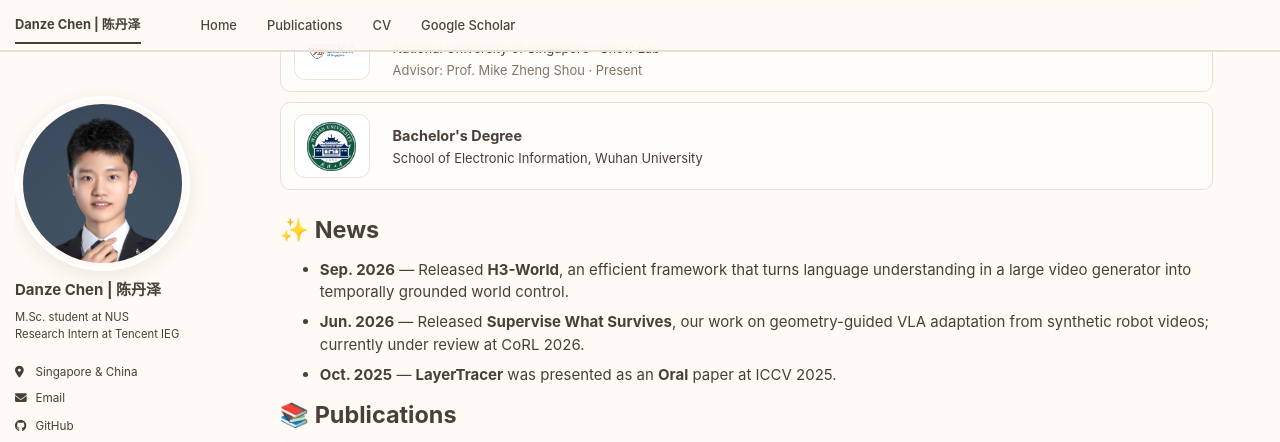
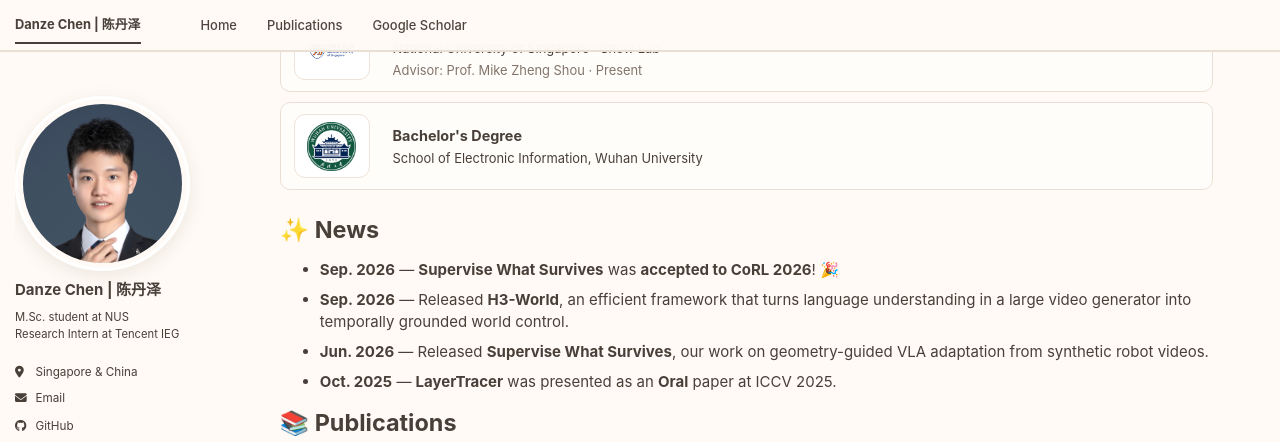
Before and after one commit to Danzer1xxxxChan/Danzer1xxxxChan.github.io, a Jekyll site: the page built from _pages/about.md, in a window 1280 px wide and 1400 px high, scrolled down 425 px. Shown: the top 442 px of the window. Built offline with Jekyll 4.4.1, drawn with Linux system fonts in a browser that asks for light colours; a style sheet for code colours, icons or effects is not loaded; some of the changed text lies outside the part shown.

Commit message:
Remove CV tab, mark CoRL 2026 acceptance, drop equal-contribution marks, use video for Supervise What Survives
- Remove CV entry from the main navigation
- News: add CoRL 2026 acceptance for Supervise What Survives
- Supervise What Survives: venue CoRL 2026, category conferences, media switched to paper video
- WorldMind / H3-World: remove * equal-contribution markers
- Publications page: drop the now-unused * notation

Co-Authored-By: Claude Opus 5 <noreply@anthropic.com>
Claude-Session: https://claude.ai/code/session_016ZwreSzLUK8MB4zQh8xGCF

```diff
--- a/_data/navigation.yml
+++ b/_data/navigation.yml
@@ -5,8 +5,5 @@ main:
   - title: "Publications"
     url: /publications/
 
-  - title: "CV"
-    url: /cv/
-
   - title: "Google Scholar"
     url: "https://scholar.google.com/citations?user=7XRxZr0AAAAJ&hl=en"
--- a/_pages/about.md
+++ b/_pages/about.md
@@ -59,8 +59,9 @@ My research focuses on **video generation, world models, and robotics**, with an
 ✨ News
 ======
 
+- **Sep. 2026** — **Supervise What Survives** was **accepted to CoRL 2026**! 🎉
 - **Sep. 2026** — Released **H3-World**, an efficient framework that turns language understanding in a large video generator into temporally grounded world control.
-- **Jun. 2026** — Released **Supervise What Survives**, our work on geometry-guided VLA adaptation from synthetic robot videos; currently under review at CoRL 2026.
+- **Jun. 2026** — Released **Supervise What Survives**, our work on geometry-guided VLA adaptation from synthetic robot videos.
 - **Oct. 2025** — **LayerTracer** was presented as an **Oral** paper at ICCV 2025.
 
 📚 Publications
--- a/_pages/publications.html
+++ b/_pages/publications.html
@@ -13,4 +13,4 @@ For the latest citation information, please visit my
   {% include publication-card.html post=post %}
 {% endfor %}
 
-<p class="publication-note"><strong>Notation:</strong> * denotes equal contribution. My name is shown in bold.</p>
+<p class="publication-note"><strong>Notation:</strong> My name is shown in bold.</p>
```
Also changed, not shown: _publications/2026-06-23-supervise-what-survives.md (+5 -5 lines), _publications/2026-08-18-worldmind.md (+1 -1 lines), _publications/2026-09-01-h3-world.md (+1 -1 lines), 1 other file.
